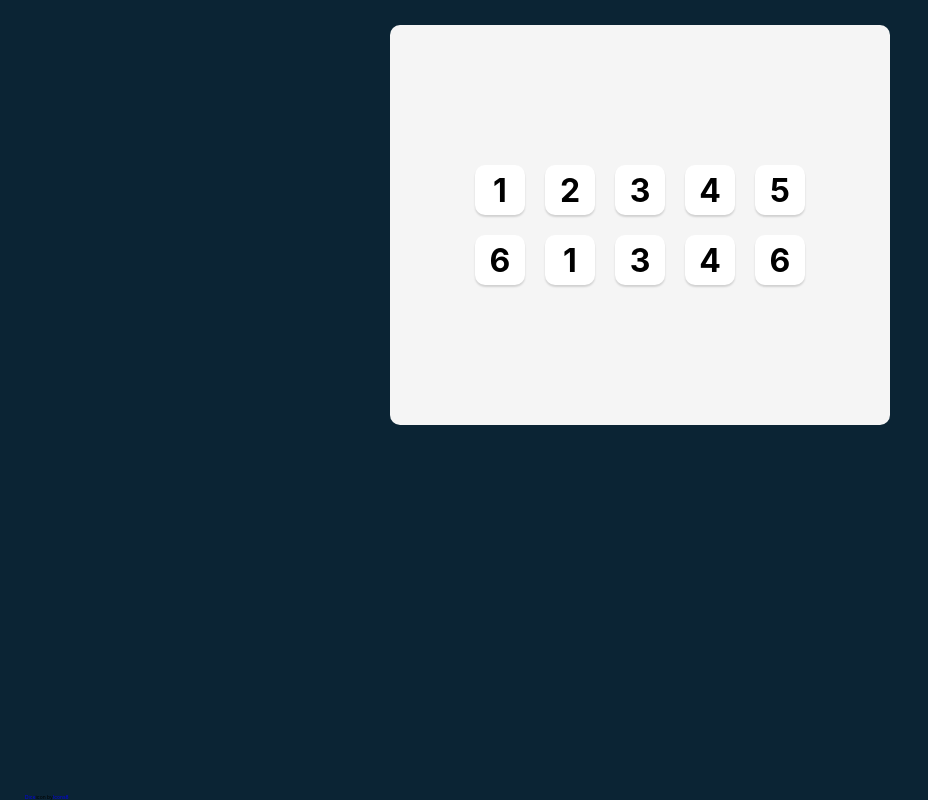
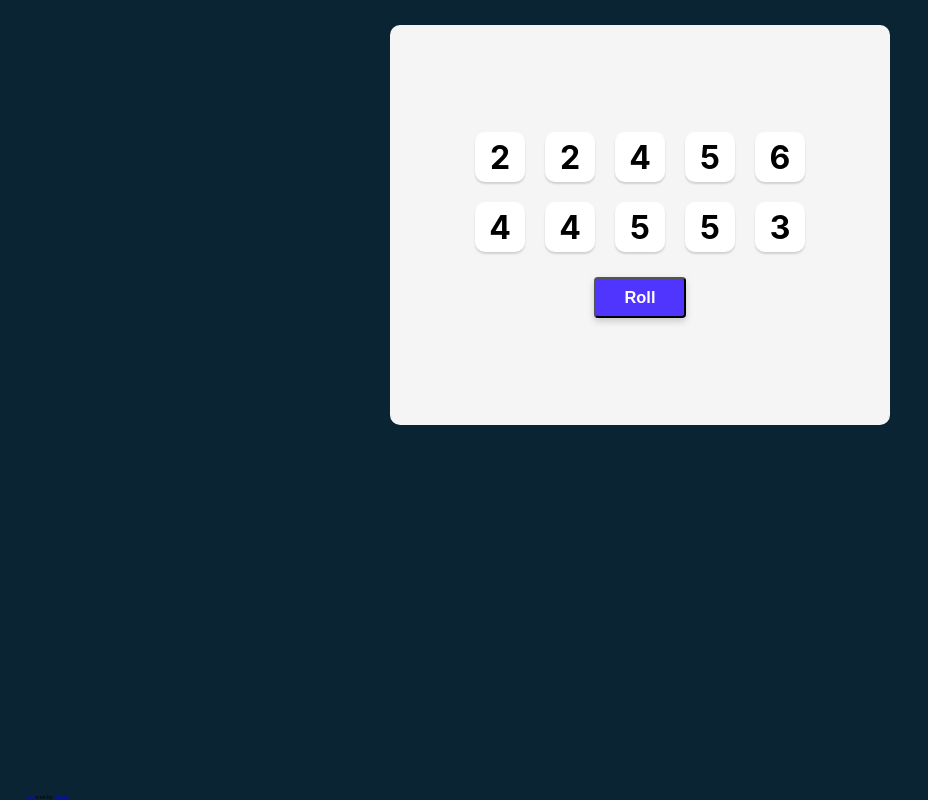
Before and after one commit to Aatish-Dhami/tenzies, a React (Create React App) app: page / in a window 1280 px wide. Shown: the whole page, without its empty margins (0-928 px from the left). Built offline with nearby package versions, Linux system fonts and the light colour scheme.

Commit message:
Roll button added with functionality and styling

```diff
--- a/src/App.css
+++ b/src/App.css
@@ -21,6 +21,8 @@ body {
   flex-direction: column;
   justify-content: center;
   align-items: center;
+  min-width: 360px;
+  gap: 25px;
 }
 
 .dice-container {
@@ -44,3 +46,16 @@ body {
 .die--number {
    font-size: 2rem;
 }
+
+.roll-btn {
+  width: 92.16px;
+  height: 40.84px;
+  background: #5035FF;
+  box-shadow: 0px 3.2px 7.68px rgba(0, 0, 0, 0.18);
+  border-radius: 3.81277px;
+  font-weight: 700;
+  font-size: 16.384px;
+  align-items: center;
+  text-align: center;
+  color: #FFFFFF;
+}
--- a/src/App.js
+++ b/src/App.js
@@ -1,21 +1,36 @@
 import './App.css';
+import React from 'react';
 import Die from './components/Die';
 
 export default function App() {
+
+  const [dice, setDice] = React.useState(allNewDice)
+
+  function allNewDice() {
+    const arr = []
+    for(let i = 0; i < 10; i++){
+        arr.push(Math.floor(Math.random() * (6 - 1 + 1) + 1))
+    }
+    return arr
+  }
+
+  function rollDice() {
+    setDice(allNewDice)
+  }
+
+
+  const diceElement = dice.map((die) => {
+    return (
+      <Die value={die}/>
+    )
+  })
+
   return (
     <main className='main'>
       <div className='dice-container'>
-        <Die value="1"/>
-        <Die value="2"/>
-        <Die value="3"/>
-        <Die value="4"/>
-        <Die value="5"/>
-        <Die value="6"/>
-        <Die value="1"/>
-        <Die value="3"/>
-        <Die value="4"/>
-        <Die value="6"/>
+        {diceElement}
       </div>
+      <button className='roll-btn' onClick={rollDice}>Roll</button>
     </main>
   );
 }
```
